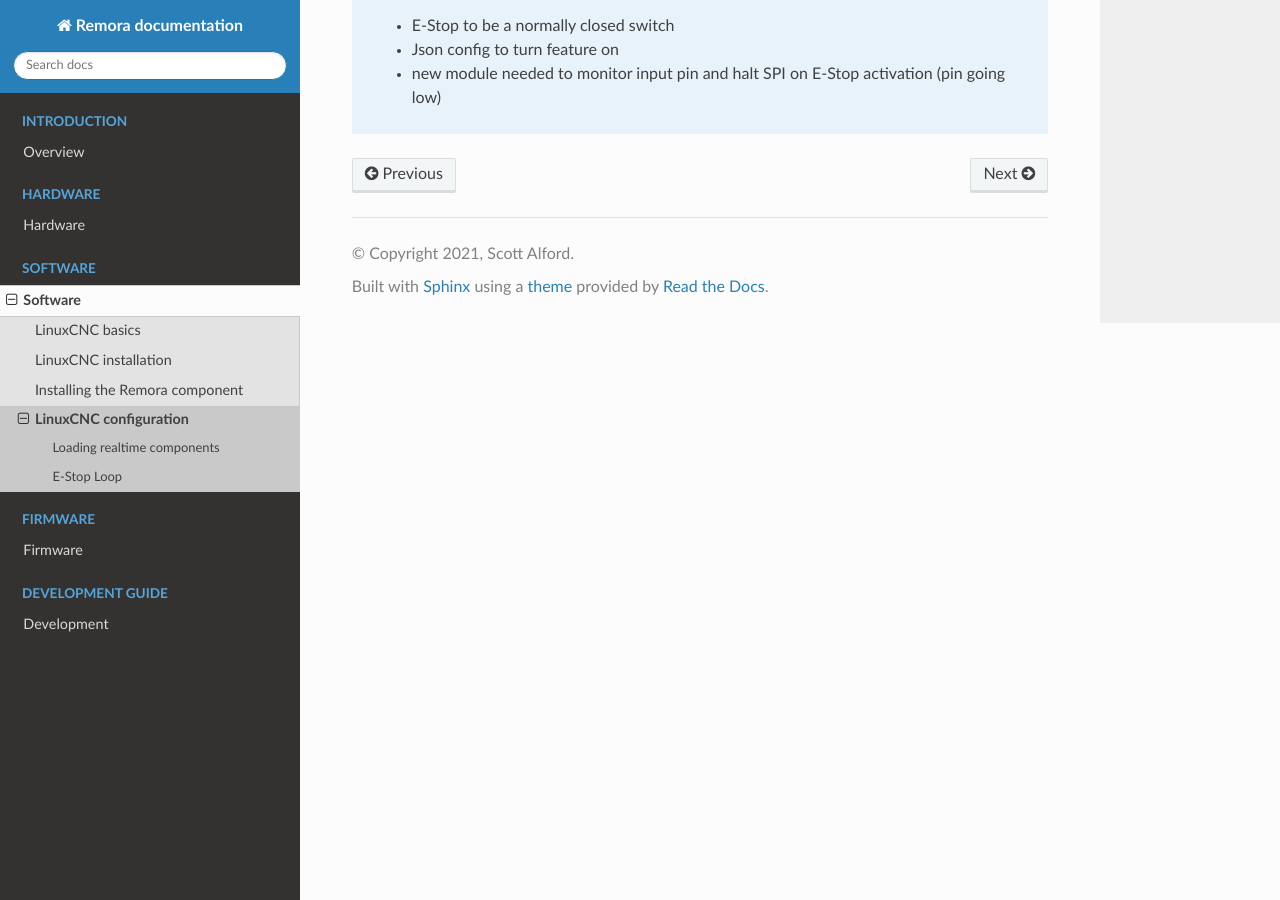
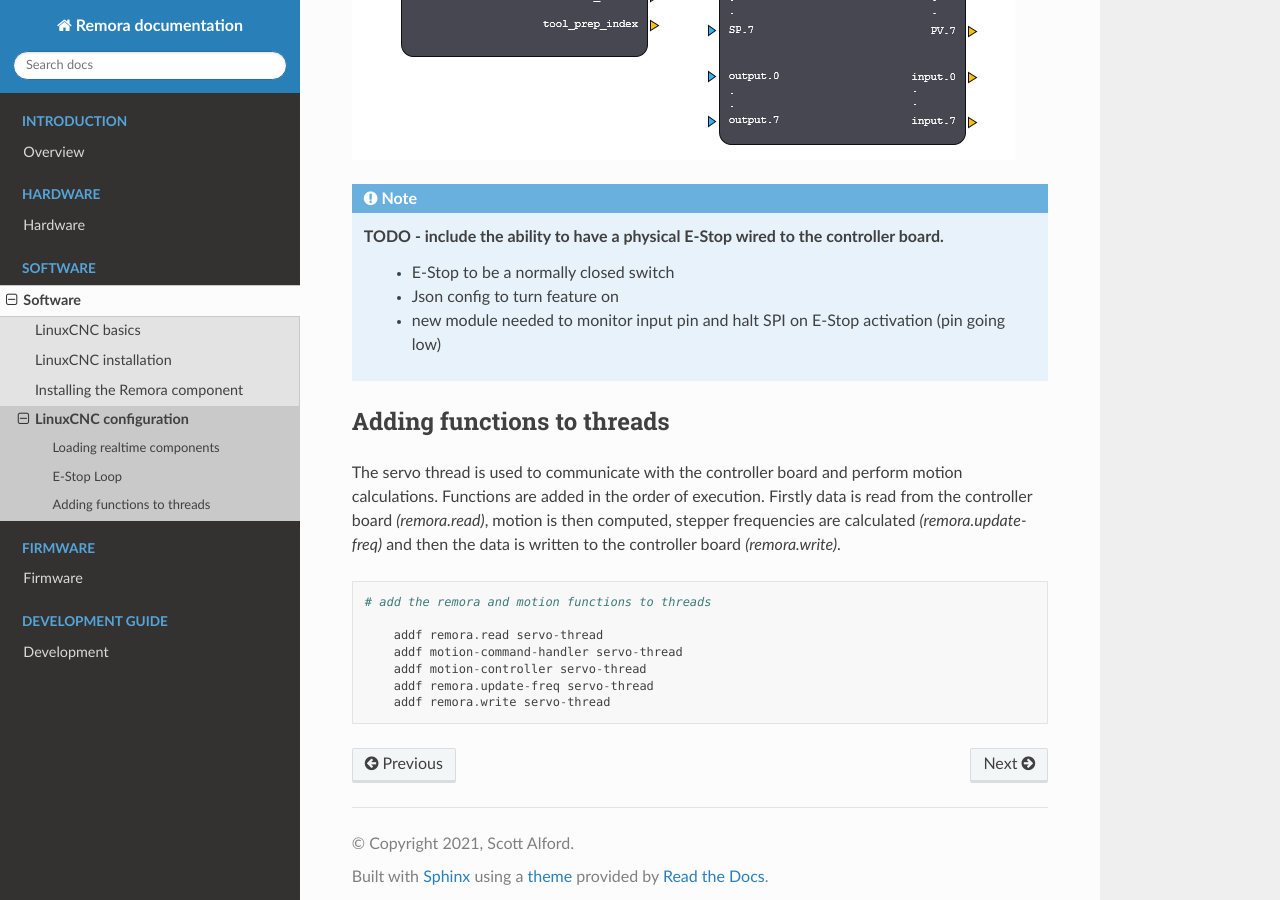
Before and after one commit to scottalford75/Remora-docs, a Sphinx documentation site: the page built from docs/source/software/linuxcnc-config.rst, in a window 1280 px wide and 900 px high, scrolled down 1145 px. Built offline with Sphinx 7.4.7 and the Read the Docs theme 2.0.0, drawn with Linux system fonts in a browser that asks for light colours; some of the changed text lies outside the part shown.

Commit message:
Added images

```diff
--- a/docs/source/hardware/hardware.rst
+++ b/docs/source/hardware/hardware.rst
@@ -5,6 +5,8 @@
 ------------
 
 As the hard realtime requirements are offloaded onto the controller board, Remora can run on RPi 3B, RPi 3B+ and RPi 4B.
+
+.. image:: ../_static/rpi-pinout.png
 
 
 Controller Boards
--- a/docs/source/software/linuxcnc-config.rst
+++ b/docs/source/software/linuxcnc-config.rst
@@ -3,6 +3,18 @@
 
 Loading realtime components
 ---------------------------
+
+Along with the standad realtime components (kinematics and motion module) the Remora component needs to be loaded. This will expose the pins and allow the Remora functions to be added to the servo thread.
+
+
+.. code-block::
+
+    # load the realtime components
+
+	loadrt [KINS]KINEMATICS
+	loadrt [EMCMOT]EMCMOT base_period_nsec=[EMCMOT]BASE_PERIOD servo_period_nsec=[EMCMOT]SERVO_PERIOD num_joints=[KINS]JOINTS
+
+	loadrt remora
 
 
 E-Stop Loop
@@ -30,3 +42,19 @@
 	* E-Stop to be a normally closed switch
 	* Json config to turn feature on
 	* new module needed to monitor input pin and halt SPI on E-Stop activation (pin going low)
+
+
+Adding functions to threads
+---------------------------
+
+The servo thread is used to communicate with the controller board and perform motion calculations. Functions are added in the order of execution. Firstly data is read from the controller board *(remora.read)*, motion is then computed, stepper frequencies are calculated *(remora.update-freq)* and then the data is written to the controller board *(remora.write)*.
+
+.. code-block::
+
+    # add the remora and motion functions to threads
+
+	addf remora.read servo-thread
+	addf motion-command-handler servo-thread
+	addf motion-controller servo-thread
+	addf remora.update-freq servo-thread
+	addf remora.write servo-thread
```
Also changed, not shown: docs/source/_static/rpi-pinout.png (added).
